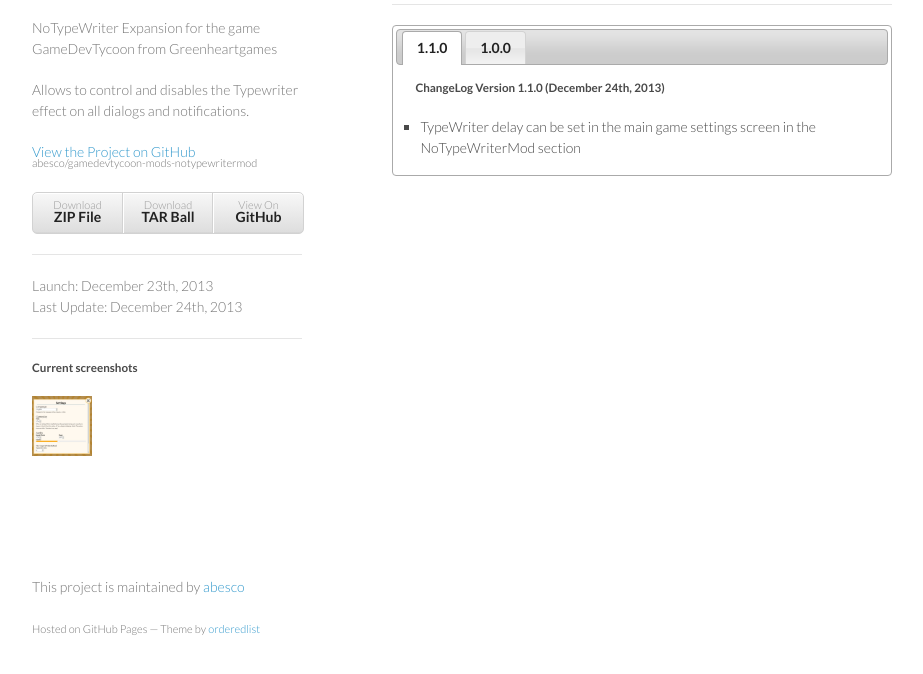
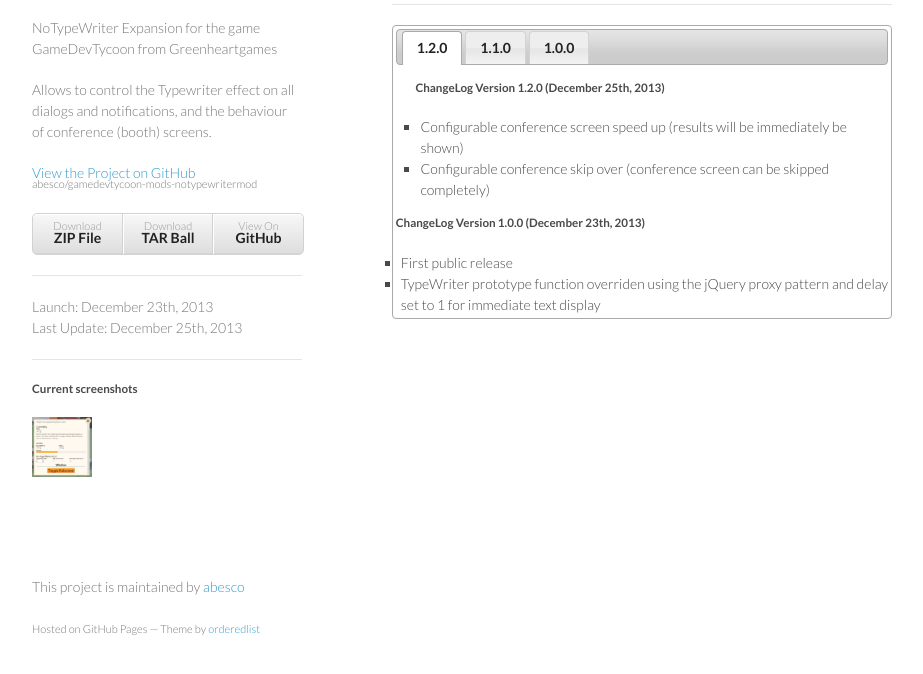
Before and after one commit to abesco/gamedevtycoon-mods-notypewritermod, a plain HTML site: page index.html in a window 1280 px wide. Shown: the part 92-766 px from the top of the page, without its empty margins (178-1101 px from the left). Drawn offline with Linux system fonts and the light colour scheme.

Commit message:
Updated to comply to version 1.2.0

```diff
--- a/index.html
+++ b/index.html
@@ -68,7 +68,7 @@
       <header>
         <h1>NoTypeWriterMod</h1>
         <p>NoTypeWriter Expansion for the game GameDevTycoon from Greenheartgames</p>
-        <p>Allows to control and disables the Typewriter effect on all dialogs and notifications.</p>
+        <p>Allows to control the Typewriter effect on all dialogs and notifications, and the behaviour of conference (booth) screens.</p>
 
         <p class="view"><a href="https://github.com/abesco/gamedevtycoon-mods-notypewritermod">View the Project on GitHub <small>abesco/gamedevtycoon-mods-notypewritermod</small></a></p>
 
@@ -81,11 +81,11 @@
 
         <hr>
                 Launch:       December 23th, 2013<br>
-                Last Update:  December 24th, 2013<br><br>
+                Last Update:  December 25th, 2013<br><br>
                 <hr>
 <h5>Current screenshots</h5>
 <div>
-<a href="images/screens/NoTypeWriterMod_Screen_110_01.jpg" rel="prettyPhoto[pp_gal]" title="This is the game settings screen where you also can find the NoTypeWriterMod delay setting."><img src="images/screens/NoTypeWriterMod_Screen_110_01.jpg" width="60" height="60" alt="Setting the typewriter delay" /></a>
+<a href="images/screens/NoTypeWriterMod_120_Screen_01.jpg" rel="prettyPhoto[pp_gal]" title="This is the game settings screen where you also can find the NoTypeWriterMod settings."><img src="images/screens/NoTypeWriterMod_120_Screen_01.jpg" width="60" height="60" alt="Setting the typewriter behaviour" /></a>
 </div>
 
       </header>
@@ -94,17 +94,26 @@
           <hr>
             <div id="tabs">
                 <ul>
+                    <li><a href="#tab-1"><strong>1.2.0</strong></a></li>
                     <li><a href="#tab-1"><strong>1.1.0</strong></a></li>
                     <li><a href="#tab-2"><strong>1.0.0</strong></a></li>
                 </ul>
                 <div id="tab-1">
+                    <h5>
+                    <a name="changelog-version-120" class="anchor" href="#changelog-version-120"><span class="octicon octicon-link"></span></a>ChangeLog Version 1.2.0 (December 25th, 2013)</h5>
+                    <ul>
+                    <li>Configurable conference screen speed up (results will be immediately be shown)</li>
+                    <li>Configurable conference skip over (conference screen can be skipped completely)</li>
+                    </ul>
+                </div>
+                <div id="tab-2">
                     <h5>
                     <a name="changelog-version-110" class="anchor" href="#changelog-version-110"><span class="octicon octicon-link"></span></a>ChangeLog Version 1.1.0 (December 24th, 2013)</h5>
                     <ul>
                     <li>TypeWriter delay can be set in the main game settings screen in the NoTypeWriterMod section</li>
                     </ul>
                 </div>
-                <div id="tab-2">
+                <div id="tab-3">
                     <h5>
                     <a name="changelog-version-100" class="anchor" href="#changelog-version-100"><span class="octicon octicon-link"></span></a>ChangeLog Version 1.0.0 (December 23th, 2013)</h5>
                     <ul>
```
Also changed, not shown: images/screens/NoTypeWriterMod_120_Screen_01.jpg (added), images/screens/NoTypeWriterMod_Screen_110_01.jpg (deleted).
